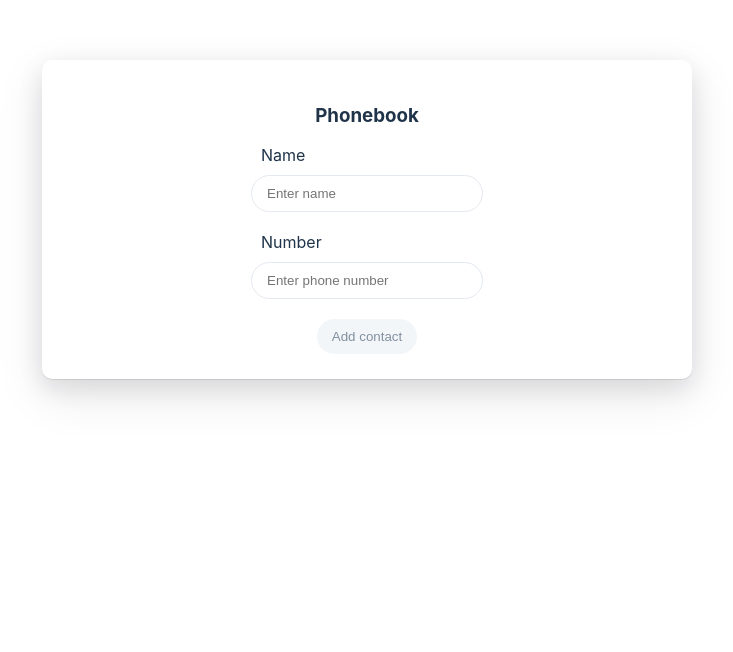
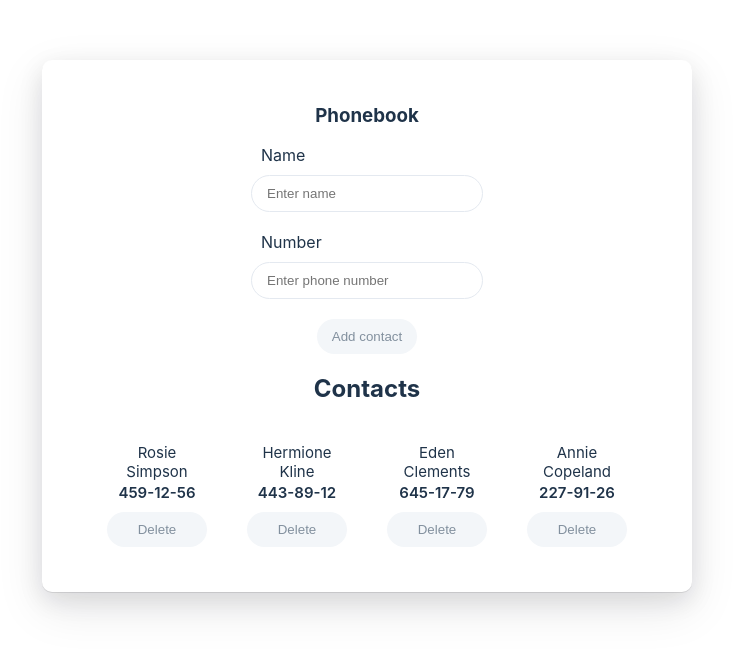
Before and after one commit to a7ndriyyy/goit-react-hw-02-phonebook, a React (Create React App) app: page / in a window 1280 px wide. Shown: the top 652 px of the page, without its empty margins (273-1006 px from the left). Built offline with nearby package versions, Linux system fonts and the light colour scheme.

Commit message:
Update App.jsx

```diff
--- a/src/components/App.jsx
+++ b/src/components/App.jsx
@@ -1,5 +1,6 @@
 import { Component } from 'react';
 import { ContactForm } from './ContactForm/ContactForm';
+import { ContactList } from './ContactList/ContactList';
 import css from 'App.module.css';
 export class App extends Component {
   constructor() {
@@ -53,6 +54,10 @@ export class App extends Component {
       <section className={css.content}>
         <div className={css.content__container}>
           <ContactForm addContact={this.addContact} />
+          <ContactList
+            contacts={this.filteredContacts()}
+            deleteContact={this.deleteContact}
+          ></ContactList>
         </div>
       </section>
     );
```
